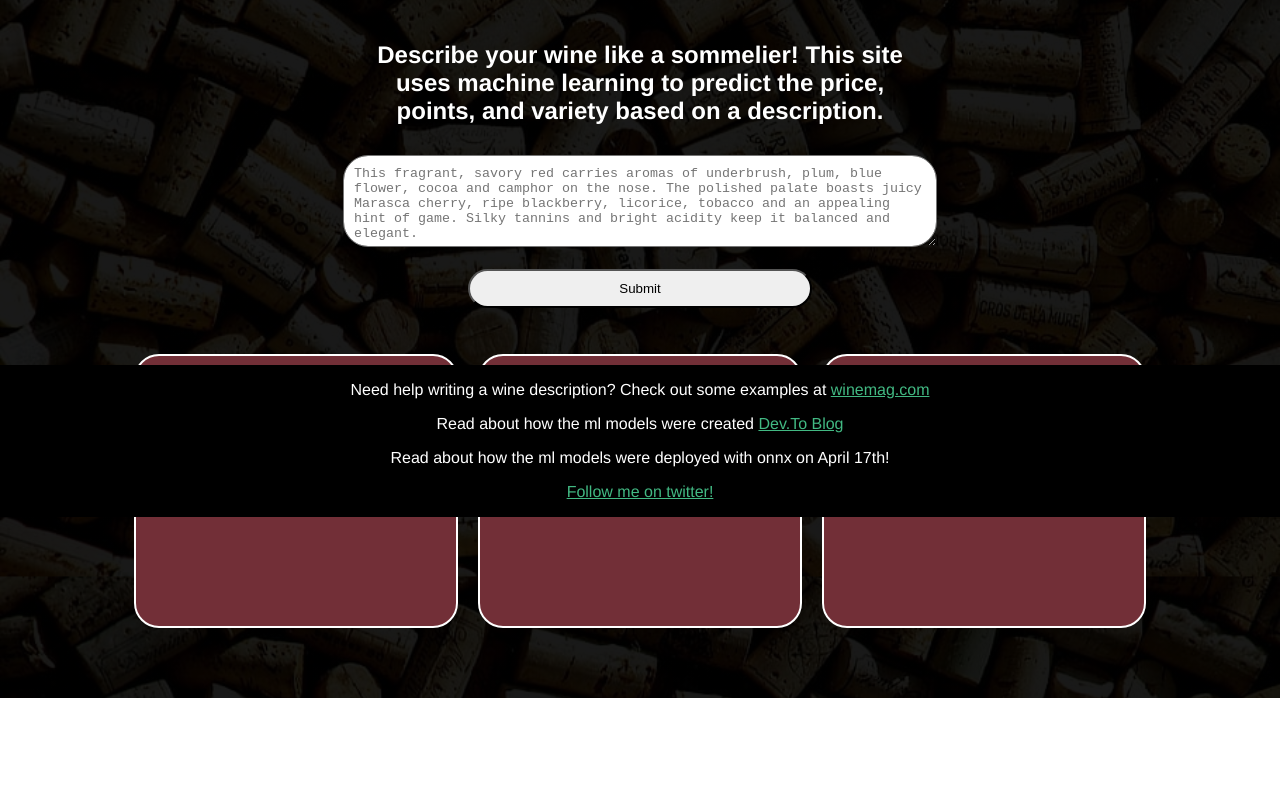
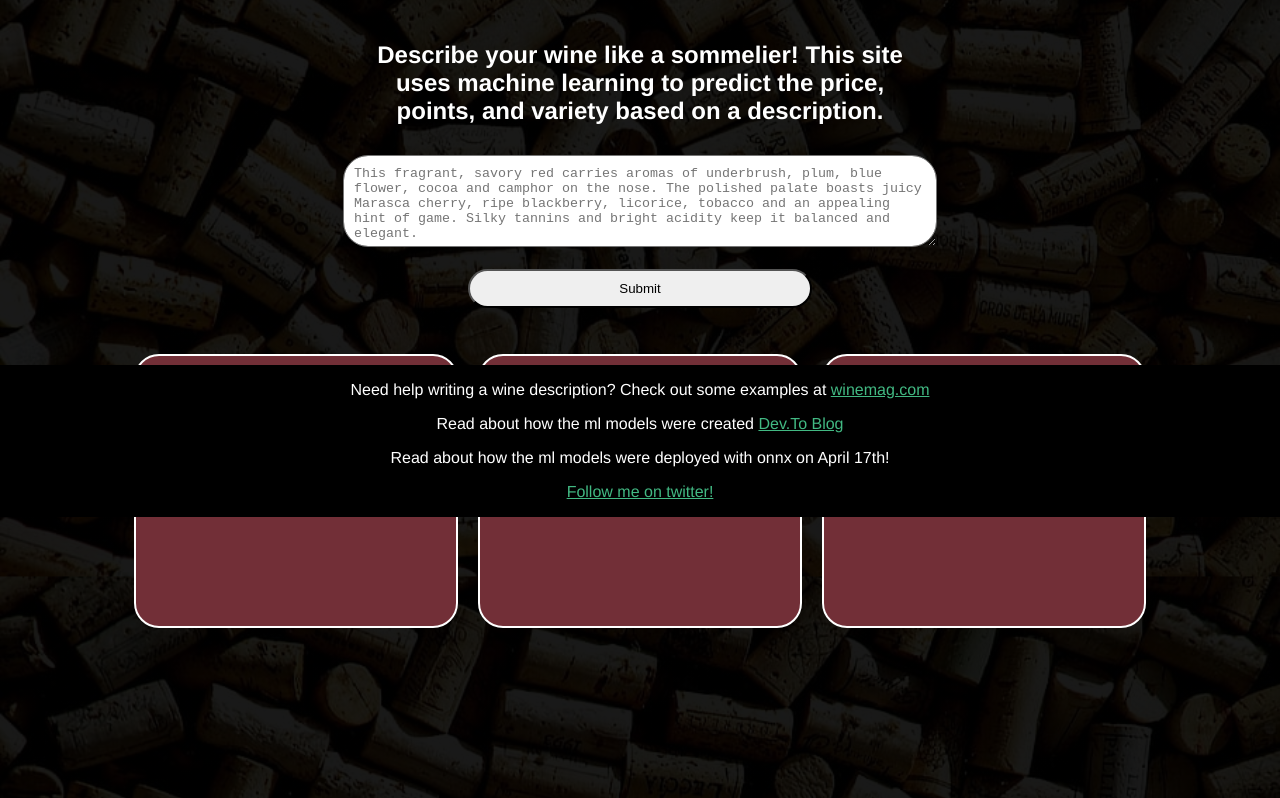
Before and after one commit to cassieview/SommWineGame, a Vue app: page / in a window 1280 px wide. Shown: the part 283-1081 px from the top of the page. Before the commit the page ends 981 px from the top, so only its background shows below. Built offline with nearby package versions, Linux system fonts and the light colour scheme.

Commit message:
added padding for footer

```diff
--- a/src/components/Home.vue
+++ b/src/components/Home.vue
@@ -59,6 +59,7 @@
         </ul>
       </div>
     </div>
+    <div class="ineedspace"></div>
     <div class="footer">
       <p>
         Need help writing a wine description? Check out some examples at
@@ -216,5 +217,10 @@ button {
   background-color: black;
   color: white;
   text-align: center;
+  box-sizing: border-box;
+}
+
+.ineedspace {
+  padding: 50px;
 }
 </style>
```
